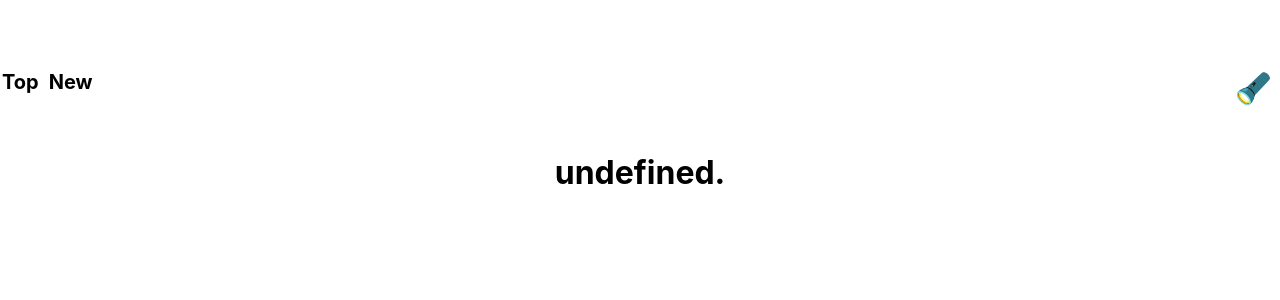
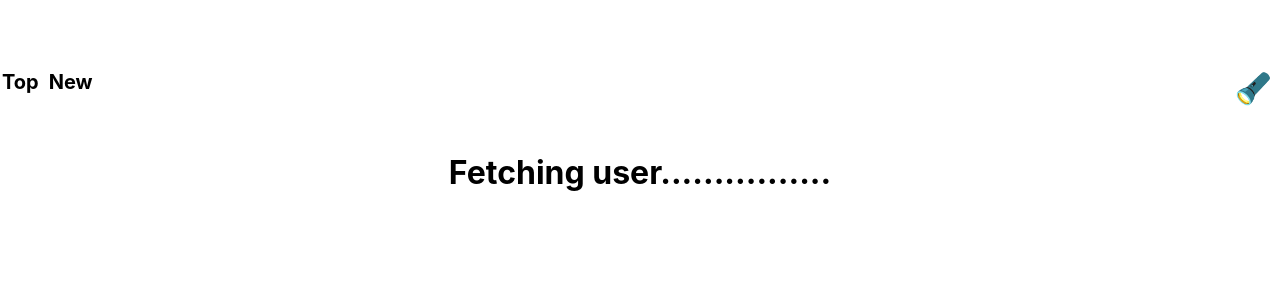
Before and after one commit to olympiawoj/hackernews-clone, a React (Create React App) app in the folder hackernews-app/: page /user in a window 1280 px wide. Shown: the top 300 px of the page. Built offline with nearby package versions, Linux system fonts and the light colour scheme; no server answers.

Commit message:
Fix text for loading user

```diff
--- a/hackernews-app/src/components/User.js
+++ b/hackernews-app/src/components/User.js
@@ -46,7 +46,7 @@ export default class User extends React.Component {
     return (
       <>
         {loadingUser === true ? (
-          <Loading></Loading>
+          <Loading text="Fetching user"></Loading>
         ) : (
             <div className="postsContainer">
               <h1>{userInfo.id}</h1>
```
